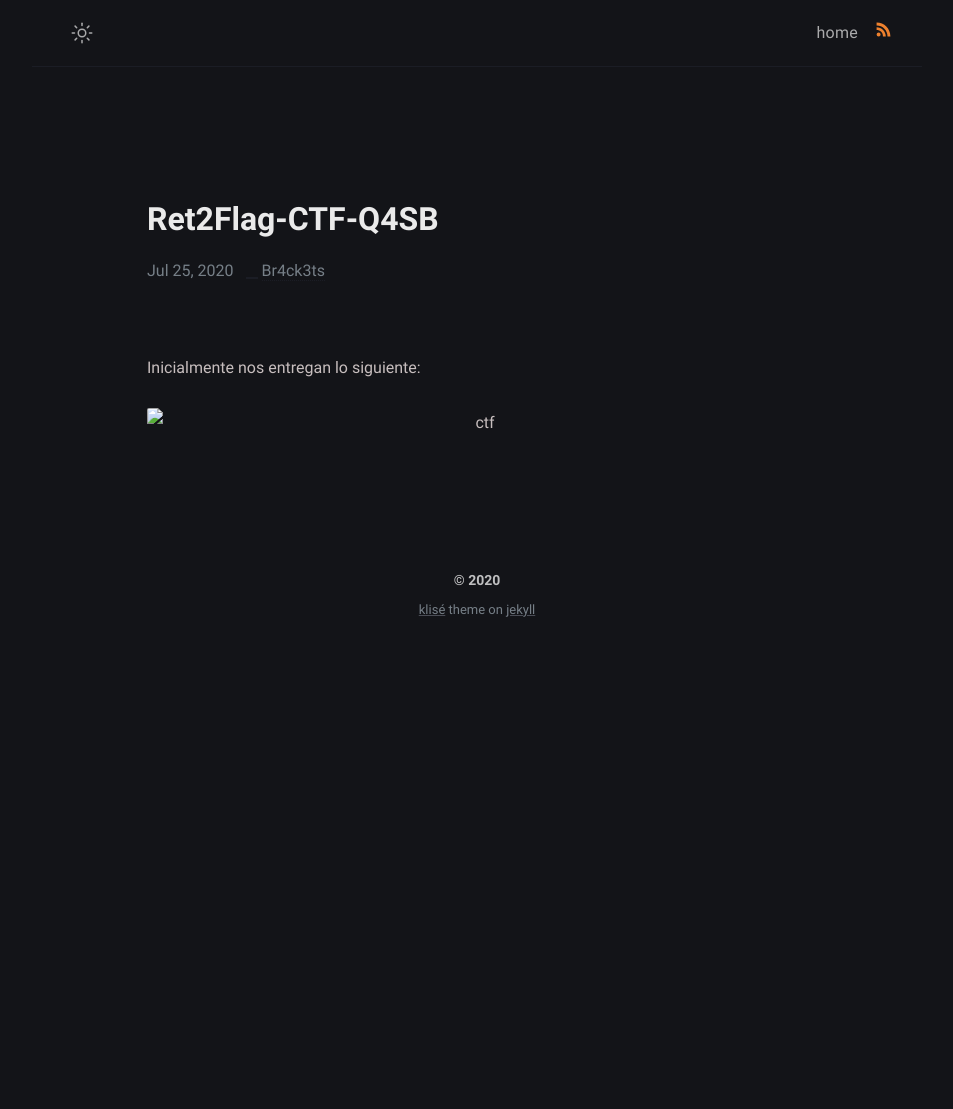
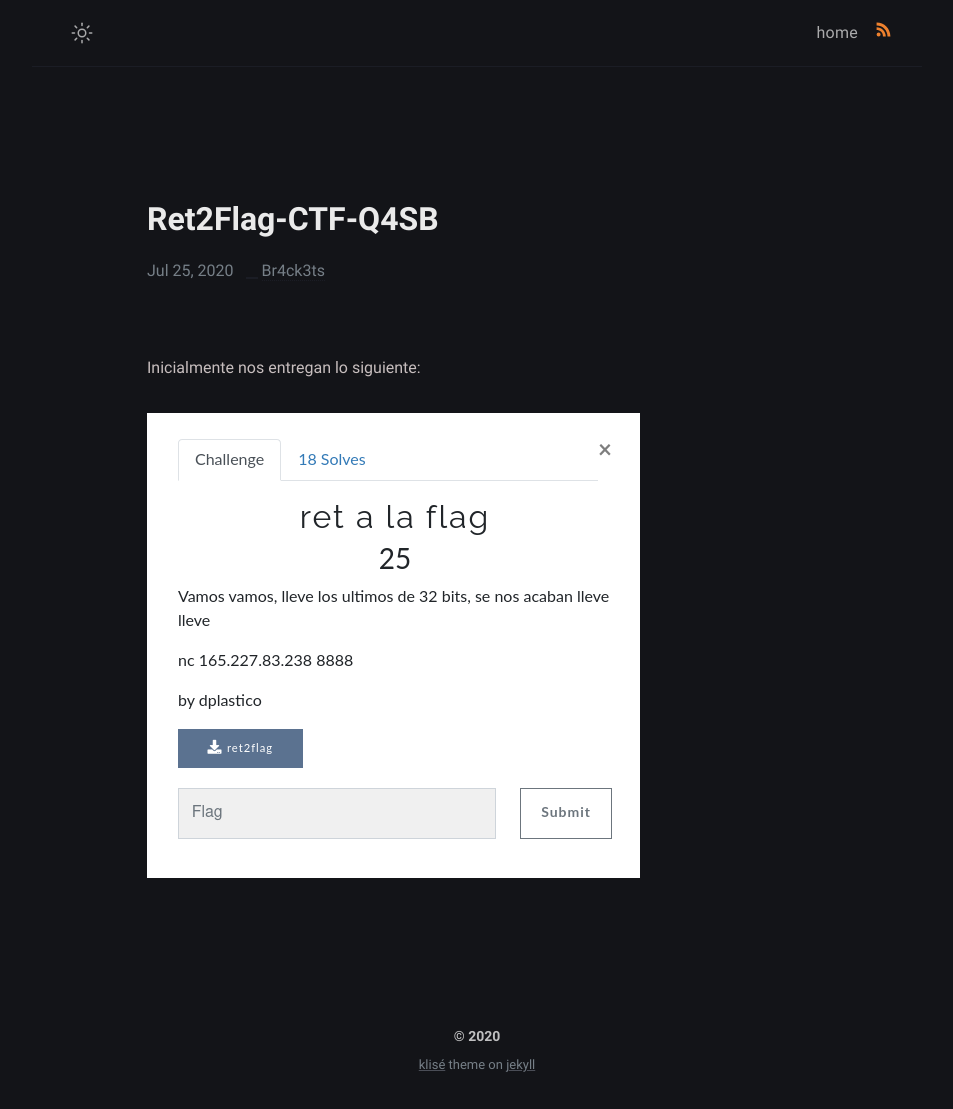
Before and after one commit to Br4ck3ts/Br4ck3ts.github.io, a Jekyll site: the page built from _posts/Ret2Flag-CTF-Q4SB/2020-06-25-Ret2Flag-CTF-Q4SB.md, in a window 1280 px wide. Shown: the whole page, without its empty margins (163-1116 px from the left). Built offline with Jekyll 4.4.1, drawn with Linux system fonts in a browser that asks for light colours; before the commit the page ends 900 px from its top, so only the background shows below that.

Commit message:
Upadting...

```diff
--- a/_posts/Ret2Flag-CTF-Q4SB/2020-06-25-Ret2Flag-CTF-Q4SB.md
+++ b/_posts/Ret2Flag-CTF-Q4SB/2020-06-25-Ret2Flag-CTF-Q4SB.md
@@ -1,14 +1,9 @@
 ---
 title: Ret2Flag-CTF-Q4SB
 date: 2020-07-25 11:58:47 +07:00
-modified:
-tags:
-description:
 ---
 
 Inicialmente nos entregan lo siguiente:
 
 
-<figure>
-<img src="/Ret2Flag-CTF-Q4SB/1.png" alt="ctf">
-</figure>
+![ctf](/assets/img/1.png)
```
Also changed, not shown: assets/img/1.png (renamed from _posts/Ret2Flag-CTF-Q4SB/1.png).
